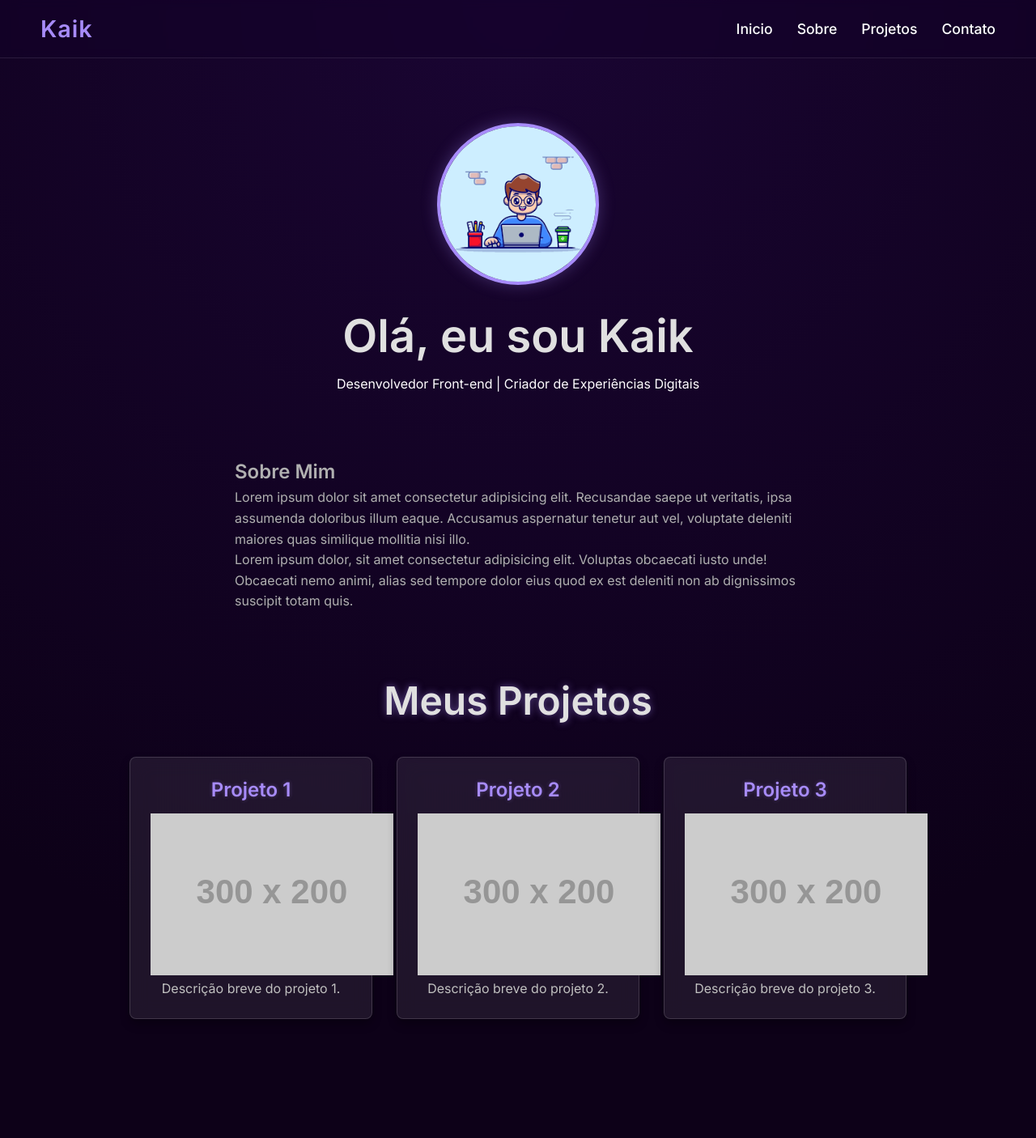
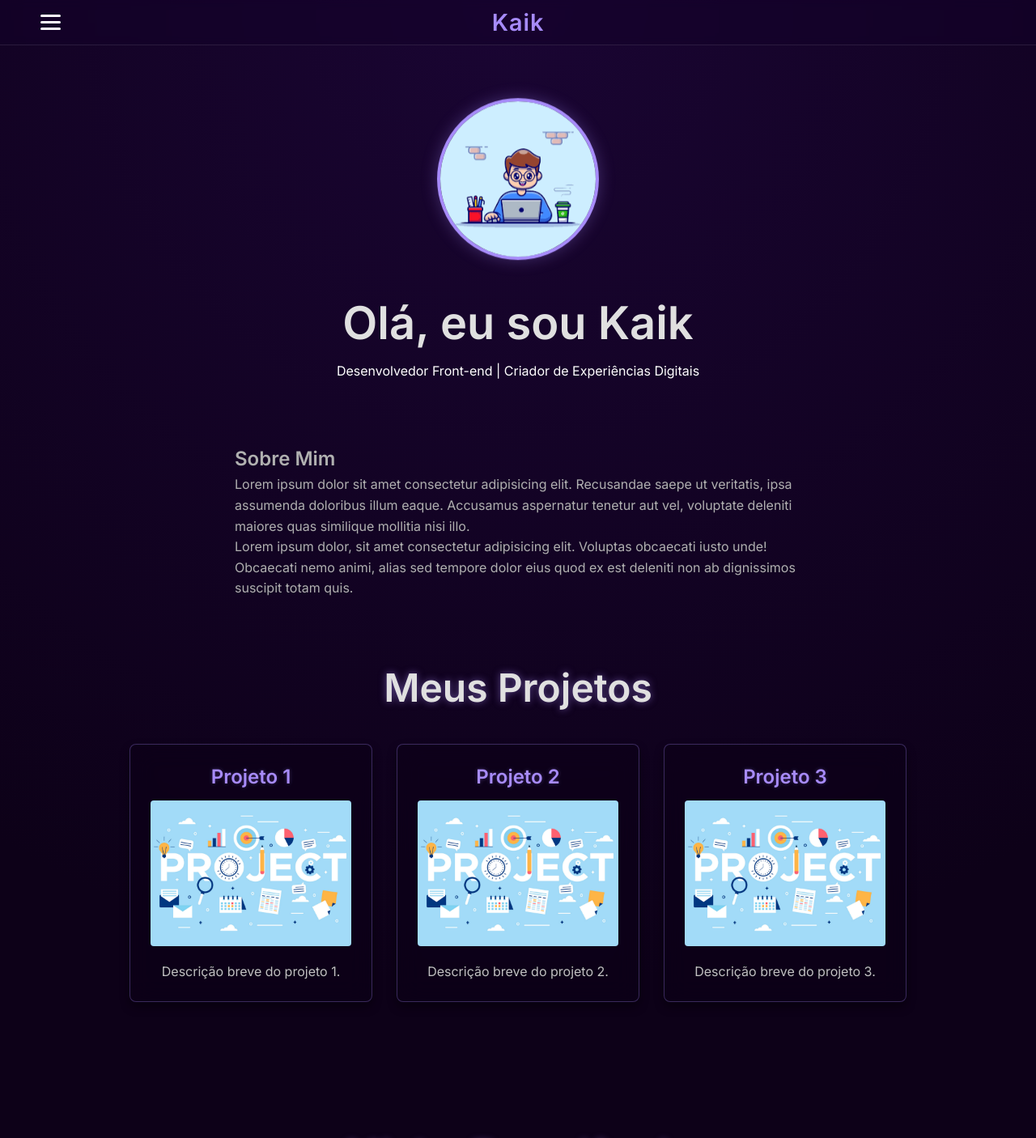
Before and after one commit to kaikLimaF/PortfolioNew, a React (Create React App) app: page / in a window 1280 px wide. Shown: the top 1406 px of the page at 81% size. Built offline with nearby package versions, Linux system fonts and the light colour scheme.

Commit message:
adicionado animação e menu lateral

```diff
--- a/src/Components/Contact.css
+++ b/src/Components/Contact.css
@@ -23,11 +23,15 @@
   color: #b0b0b0; /* Softer link color */
   text-decoration: none;
   font-size: 1rem;
-  transition: color 0.3s ease;
+  display: inline-block; /* Necessário para a animação de transform funcionar */
+  transition:
+    color 0.3s ease,
+    transform 0.3s ease; /* Transição para cor e posição */
 }
 
 .contact-section li a:hover {
   color: #fff; /* Brighter color on hover */
+  transform: translateY(-5px); /* Levanta levemente o link no hover */
 }
 
 .copyright {
--- a/src/Components/Experience.css
+++ b/src/Components/Experience.css
@@ -51,11 +51,23 @@
   box-shadow: 0 8px 15px rgba(167, 139, 250, 0.5); /* Sombra mais intensa no hover */
 }
 
-
 .experience-content img {
   width: 50%;
   height: 50%;
   margin-bottom: 15vh;
   object-fit: contain; /* Garantir que a imagem se encaixe sem distorção */
+  animation: floatExp 5s ease-in-out infinite; /* Flutuação contínua para a imagem */
+}
 
+/* Keyframes para animação flutuante na experiência */
+@keyframes floatExp {
+  0% {
+    transform: translateY(0px);
+  }
+  50% {
+    transform: translateY(-20px);
+  }
+  100% {
+    transform: translateY(0px);
+  }
 }
--- a/src/Components/Hero.css
+++ b/src/Components/Hero.css
@@ -23,6 +23,7 @@
   object-fit: cover; /* Garantir que a imagem cubra o espaço */
   border: 4px solid #a78bfa; /* Borda sutil para a imagem */
   box-shadow: 0 0 20px rgba(167, 139, 250, 0.3); /* Sombra com cor do tema */
+  animation: floatImage 4s ease-in-out infinite; /* Animação de flutuação contínua */
 }
 .hero-text {
   padding: 0 20px; /* Ajustar padding */
@@ -31,10 +32,37 @@
   font-size: 3.5rem; /* Tamanho de fonte maior e responsivo */
   margin-bottom: 15px;
   color: #e0e0e0; /* Cor mais clara para o título */
+  animation: fadeInUp 1s ease-out forwards; /* Efeito de entrada */
 }
 
 .hero-sobre {
   max-width: 700px; /* Largura máxima para a seção "sobre" */
   line-height: 1.6; /* Melhorar legibilidade */
   color: #b0b0b0; /* Cor de texto mais suave */
+  opacity: 0; /* Inicia invisível para a animação */
+  animation: fadeInUp 1s ease-out 0.3s forwards; /* Efeito de entrada com atraso */
 }
+
+/* Keyframes para as animações */
+@keyframes floatImage {
+  0% {
+    transform: translateY(0px);
+  }
+  50% {
+    transform: translateY(-15px);
+  }
+  100% {
+    transform: translateY(0px);
+  }
+}
+
+@keyframes fadeInUp {
+  from {
+    opacity: 0;
+    transform: translateY(30px);
+  }
+  to {
+    opacity: 1;
+    transform: translateY(0);
+  }
+}
--- a/src/Components/Navbar.css
+++ b/src/Components/Navbar.css
@@ -1,6 +1,10 @@
+html {
+  scroll-behavior: smooth; /* Rolagem suave ao clicar nos links do menu */
+}
+
 .navbar {
   display: flex;
-  justify-content: space-between;
+  justify-content: flex-start; /* Alinha o hambúrguer à esquerda */
   align-items: center;
   padding: 18px 50px; /* Padding ligeiramente reduzido para menor altura */
   background-color: rgba(19, 0, 41, 0.5); /* Fundo mais translúcido */
@@ -13,6 +17,10 @@
 }
 
 .logo {
+  position: absolute;
+  left: 50%;
+  z-index: 1000; /* Garante que fique acima do overlay */
+  transform: translateX(-50%); /* Centraliza perfeitamente o nome Kaik */
   font-size: 1.8rem; /* Tamanho de fonte ajustado para o logo */
   font-weight: 600; /* Peso da fonte mais forte */
   color: #a78bfa; /* Cor de destaque do tema */
@@ -23,9 +31,54 @@
 }
 
 .nav-links {
+  position: fixed;
+  top: 0;
+  left: -300px; /* Posiciona o menu escondido na esquerda */
+  width: 300px;
+  max-width: 100vw;
+  height: 100vh;
+  background-color: rgba(19, 0, 41, 0.95);
   display: flex;
-  text-align: center; /* Centralizar texto */
-  gap: 30px; /* Espaçamento entre os links ligeiramente reduzido */
+  flex-direction: column;
+  align-items: center;
+  padding-top: 100px;
+  gap: 40px;
+  transition: left 0.3s ease; /* Anima a entrada a partir da esquerda */
+  backdrop-filter: blur(10px);
+  z-index: 999;
+  margin: 0;
+  overflow-y: auto;
+}
+
+.nav-links.active {
+  left: 0; /* Mostra o menu trazendo-o para a esquerda da tela */
+}
+
+/* Animação dos links aparecendo um por um (efeito cascata) */
+.nav-links li {
+  opacity: 0;
+  transform: translateX(-30px); /* Começa um pouco para a esquerda */
+  transition:
+    opacity 0.4s ease,
+    transform 0.4s ease;
+}
+
+.nav-links.active li {
+  opacity: 1;
+  transform: translateX(0); /* Desliza para a posição original */
+}
+
+.nav-links.active li:nth-child(1) {
+  transition-delay: 0.1s;
+}
+.nav-links.active li:nth-child(2) {
+  transition-delay: 0.2s;
+}
+.nav-links.active li:nth-child(3) {
+  transition-delay: 0.3s;
+}
+.nav-links.active li:nth-child(4) {
+  transition-delay: 0.4s;
 }
 
 .nav-links a {
@@ -33,9 +86,65 @@
   text-decoration: none;
   font-size: 1.1rem; /* Usar rem para tamanho de fonte */
   font-weight: 500; /* Adicionar um peso de fonte */
-  transition: color 0.3s ease; /* Transição apenas para a cor */
+  transition:
+    color 0.3s ease,
+    transform 0.3s ease;
+  display: inline-block; /* Necessário para a animação de transform funcionar em links */
 }
 
 .nav-links a:hover {
   color: #8120ff;
+  transform: scale(1.1); /* Leve aumento ao passar o mouse */
 }
+
+/* Menu Hamburger */
+.hamburger {
+  display: flex;
+  flex-direction: column;
+  cursor: pointer;
+  gap: 5px;
+  position: relative;
+  z-index: 1001; /* Fica acima dos links na versão mobile */
+}
+
+.hamburger .bar {
+  width: 25px;
+  height: 3px;
+  background-color: white;
+  transition: all 0.3s ease-in-out;
+  border-radius: 3px;
+}
+
+/* Animação do Hamburger para X */
+.hamburger.active .bar:nth-child(1) {
+  transform: translateY(8px) rotate(45deg);
+}
+
+.hamburger.active .bar:nth-child(2) {
+  opacity: 0;
+}
+
+.hamburger.active .bar:nth-child(3) {
+  transform: translateY(-8px) rotate(-45deg);
+}
+
+/* Overlay (Fundo escuro ao abrir o menu) */
+.overlay {
+  position: fixed;
+  top: 0;
+  left: 0;
+  width: 100vw;
+  height: 100vh;
+  background-color: rgba(0, 0, 0, 0.7); /* Fundo escuro translúcido */
+  z-index: 998; /* Abaixo do menu (999) e do hambúrguer (1001) */
+  opacity: 0;
+  visibility: hidden;
+  transition:
+    opacity 0.3s ease,
+    visibility 0.3s ease;
+}
+
+.overlay.active {
+  opacity: 1;
+  visibility: visible;
+}
--- a/src/Components/Navbar.jsx
+++ b/src/Components/Navbar.jsx
@@ -1,22 +1,53 @@
-import React from "react";
+import React, { useState } from "react";
 import "./Navbar.css";
 
 const Navbar = () => {
+  const [isOpen, setIsOpen] = useState(false);
 
-    return (
-        <nav className="navbar">
-        <h1 className="logo">Kaik</h1>
-        <ul className="nav-links">
-            <li><a href="#home">Inicio</a></li>
-            <li><a href="#about">Sobre</a></li>
-            <li><a href="#projects">Projetos</a></li>
-            <li><a href="#contact">Contato</a></li>
-            </ul>
+  const toggleMenu = () => {
+    setIsOpen(!isOpen);
+  };
 
-        </nav>
-
-    )
-}
-
+  return (
+    <nav className="navbar">
+      {/* Fundo escuro que aparece quando o menu está aberto */}
+      <div
+        className={`overlay ${isOpen ? "active" : ""}`}
+        onClick={toggleMenu}
+      ></div>
+      <h1 className="logo">Kaik</h1>
+      <div
+        className={`hamburger ${isOpen ? "active" : ""}`}
+        onClick={toggleMenu}
+      >
+        <span className="bar"></span>
+        <span className="bar"></span>
+        <span className="bar"></span>
+      </div>
+      <ul className={`nav-links ${isOpen ? "active" : ""}`}>
+        <li>
+          <a href="#home" onClick={toggleMenu}>
+            Inicio
+          </a>
+        </li>
+        <li>
+          <a href="#about" onClick={toggleMenu}>
+            Sobre
+          </a>
+        </li>
+        <li>
+          <a href="#projects" onClick={toggleMenu}>
+            Projetos
+          </a>
+        </li>
+        <li>
+          <a href="#contact" onClick={toggleMenu}>
+            Contato
+          </a>
+        </li>
+      </ul>
+    </nav>
+  );
+};
 
 export default Navbar;
--- a/src/Components/Projects.css
+++ b/src/Components/Projects.css
@@ -20,24 +20,46 @@
 .project-card {
   display: block;
   width: 300px;
-  padding: 25px; /* Aumentar padding interno */
-  background-color: rgba(255, 255, 255, 0.08); /* Fundo sutil mais visível */
+  padding: 25px;
+  background-color: rgba(13, 1, 24, 0.6); /* Fundo escuro translúcido */
   border-radius: 8px;
-  box-shadow: 0 6px 12px rgba(0, 0, 0, 0.3); /* Sombra mais pronunciada */
+  box-shadow: 0 6px 12px rgba(0, 0, 0, 0.4); /* Sombra mais pronunciada */
   text-decoration: none;
   color: inherit;
   transition:
     transform 0.3s ease,
     box-shadow 0.3s ease,
     border-color 0.3s ease; /* Adicionar transição para borda */
-  border: 1px solid rgba(255, 255, 255, 0.15); /* Borda suave mais visível */
-  backdrop-filter: blur(12px); /* Aumentar o blur */
+  border: 1px solid rgba(167, 139, 250, 0.3); /* Borda sutil com cor do tema */
+  backdrop-filter: blur(
+    15px
+  ); /* Aumentar o blur para um efeito mais pronunciado */
+  overflow: hidden; /* Mantém a imagem dentro das bordas arredondadas ao dar zoom */
 }
 
 .project-card:hover {
   transform: translateY(-8px) scale(1.02); /* Efeito de elevação e leve escala */
   box-shadow: 0 15px 25px rgba(0, 0, 0, 0.4); /* Sombra mais intensa no hover */
   border-color: #a78bfa; /* Borda com a cor de destaque no hover */
+  background-color: rgba(
+    167,
+    139,
+    250,
+    0.2
+  ); /* Fundo mais claro e translúcido no hover */
+}
+
+.project-card:hover h3 {
+  color: #ffffff; /* Título branco no hover para contraste */
+  text-shadow: none; /* Remover sombra do texto no hover para clareza */
+}
+
+.project-card:hover p {
+  color: #e0e0e0; /* Texto mais claro no hover para contraste */
+}
+
+.project-card:hover img {
+  transform: scale(1.1); /* Zoom suave na imagem ao passar o mouse */
 }
 
 .project-card h3 {
@@ -52,3 +74,12 @@
   color: #c0c0c0; /* Texto um pouco mais claro e legível */
   line-height: 1.5;
 }
+
+.project-card img {
+  width: 100%; /* A imagem ocupa 100% da largura do card */
+  height: 180px; /* Altura fixa para as imagens */
+  object-fit: cover; /* Garante que a imagem cubra a área sem distorcer, cortando se necessário */
+  border-radius: 4px; /* Bordas levemente arredondadas para a imagem */
+  margin-bottom: 15px; /* Espaçamento abaixo da imagem */
+  transition: transform 0.5s ease; /* Transição suave para o zoom da imagem */
+}
--- a/src/Components/Projects.jsx
+++ b/src/Components/Projects.jsx
@@ -1,5 +1,6 @@
 import React from 'react';
 import './Projects.css';
+import imgProject from '..//img/projeto.png'; // Imagem representando projetos
 
 const Projects = () => {
   const projectList = [
@@ -8,21 +9,21 @@ const Projects = () => {
       title: 'Projeto 1',
       description: 'Descrição breve do projeto 1.',
       link: 'https://github.com/seu-usuario/projeto1',
-      image: 'https://via.placeholder.com/300x200?text=Projeto+1', // Placeholder image
+      image: imgProject, // Placeholder image
     },
     {
       id: 2,
       title: 'Projeto 2',
       description: 'Descrição breve do projeto 2.',
       link: 'https://github.com/seu-usuario/projeto2',
-      image: 'https://via.placeholder.com/300x200?text=Projeto+2', // Placeholder image
+      image:  imgProject, // Placeholder image
     },
     {
       id: 3,
       title: 'Projeto 3',
       description: 'Descrição breve do projeto 3.',
       link: 'https://github.com/seu-usuario/projeto3',
-      image: 'https://via.placeholder.com/300x200?text=Projeto+3', // Placeholder image
+      image: imgProject, // Placeholder image
     },
   ];
 
```
Also changed, not shown: src/img/projeto.png (added).
